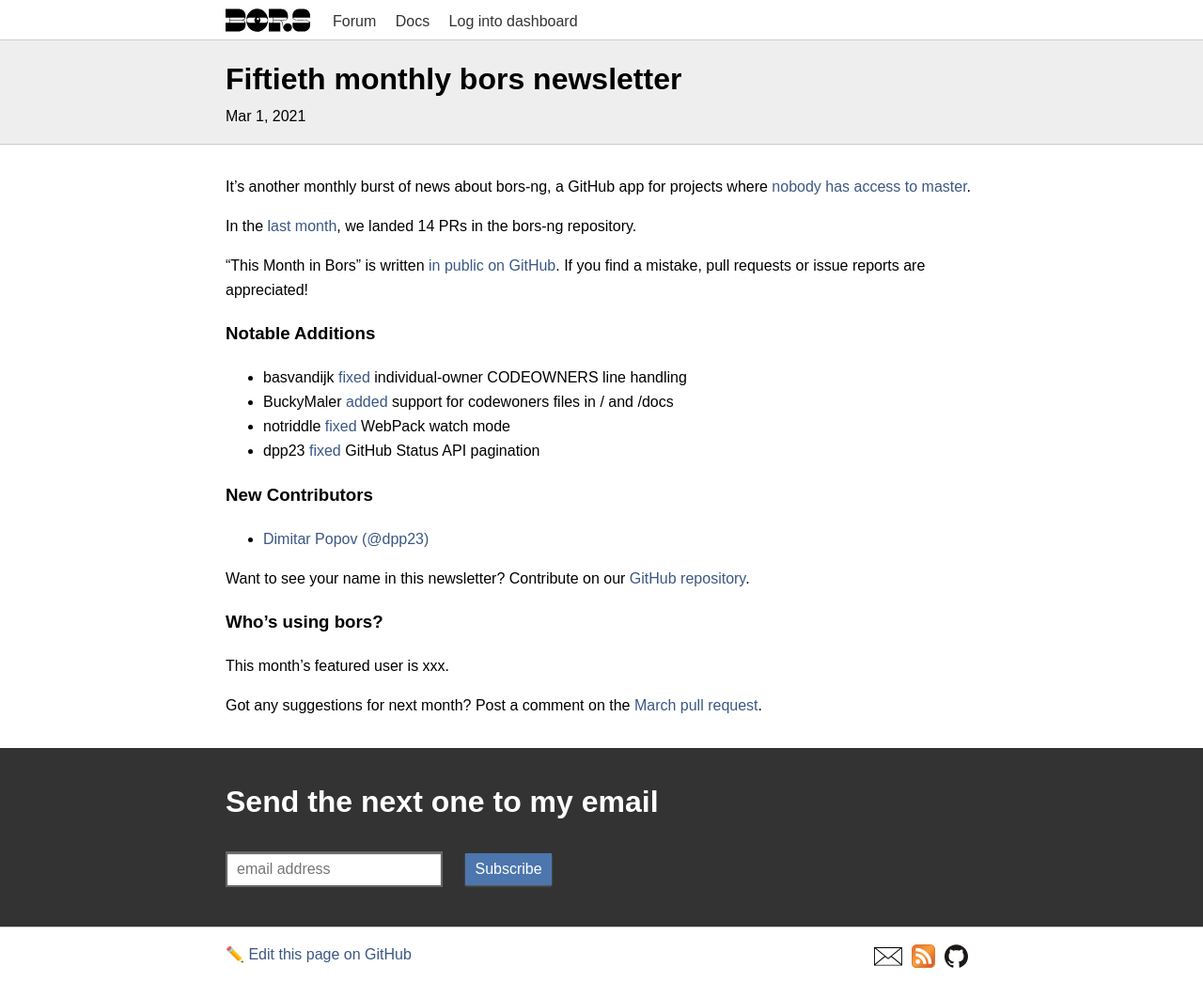
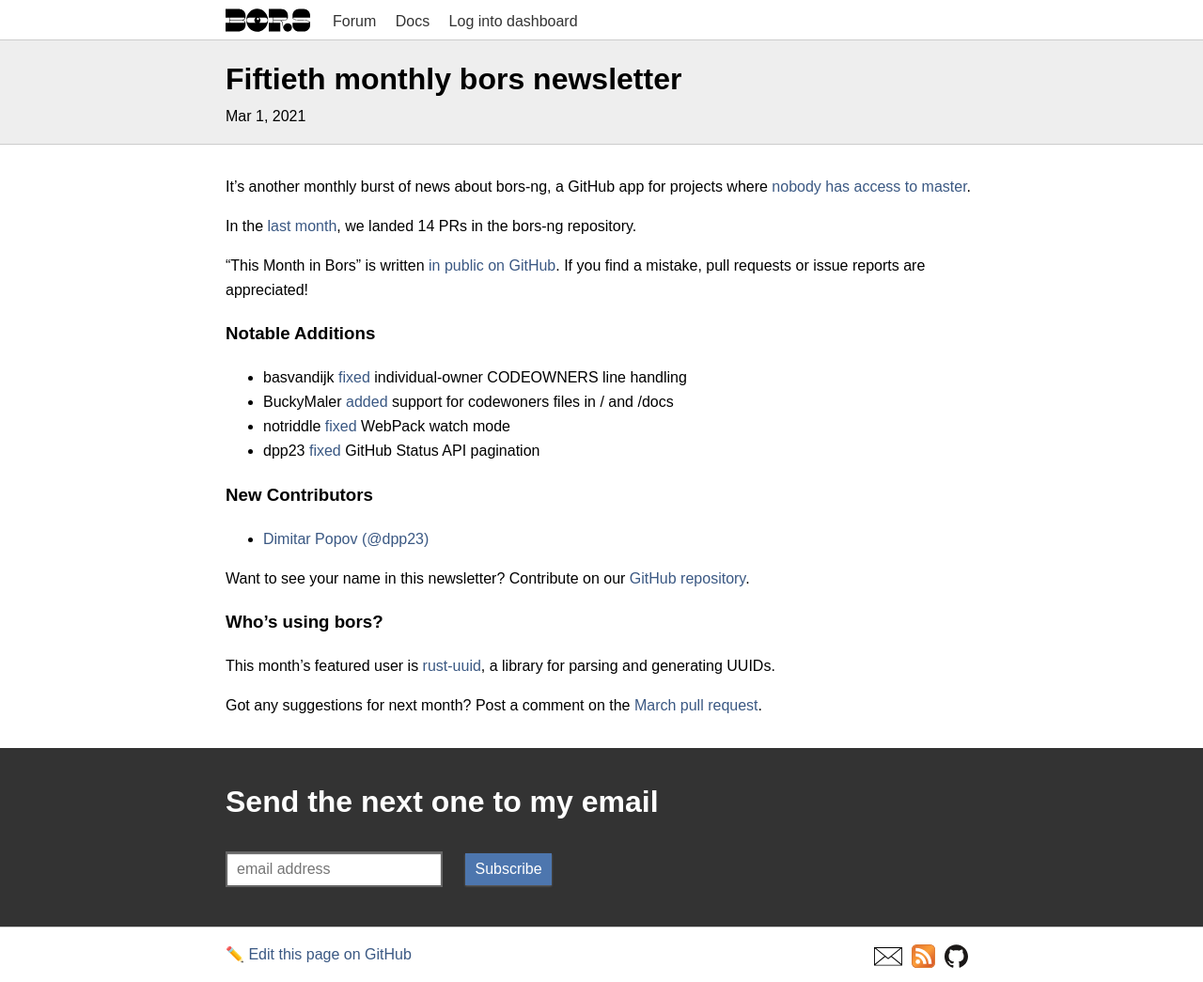
Before and after one commit to bors-ng/bors-ng.github.io, a Jekyll site: the page built from _posts/2021-03-01-tmib-50.md, in a window 1280 px wide. Shown: the whole page at 94% size. Built offline with Jekyll 4.4.1, drawn with Linux system fonts in a browser that asks for light colours.

Commit message:
Feature rust-uuid

```diff
--- a/_posts/2021-03-01-tmib-50.md
+++ b/_posts/2021-03-01-tmib-50.md
@@ -34,7 +34,7 @@
 
 ### Who's using bors?
 
-This month's featured user is xxx.
+This month's featured user is [rust-uuid](https://github.com/uuid-rs/uuid), a library for parsing and generating UUIDs.
 
 Got any suggestions for next month?
 Post a comment on the [March pull request](https://github.com/bors-ng/bors-ng.github.io/pull/___).
```
